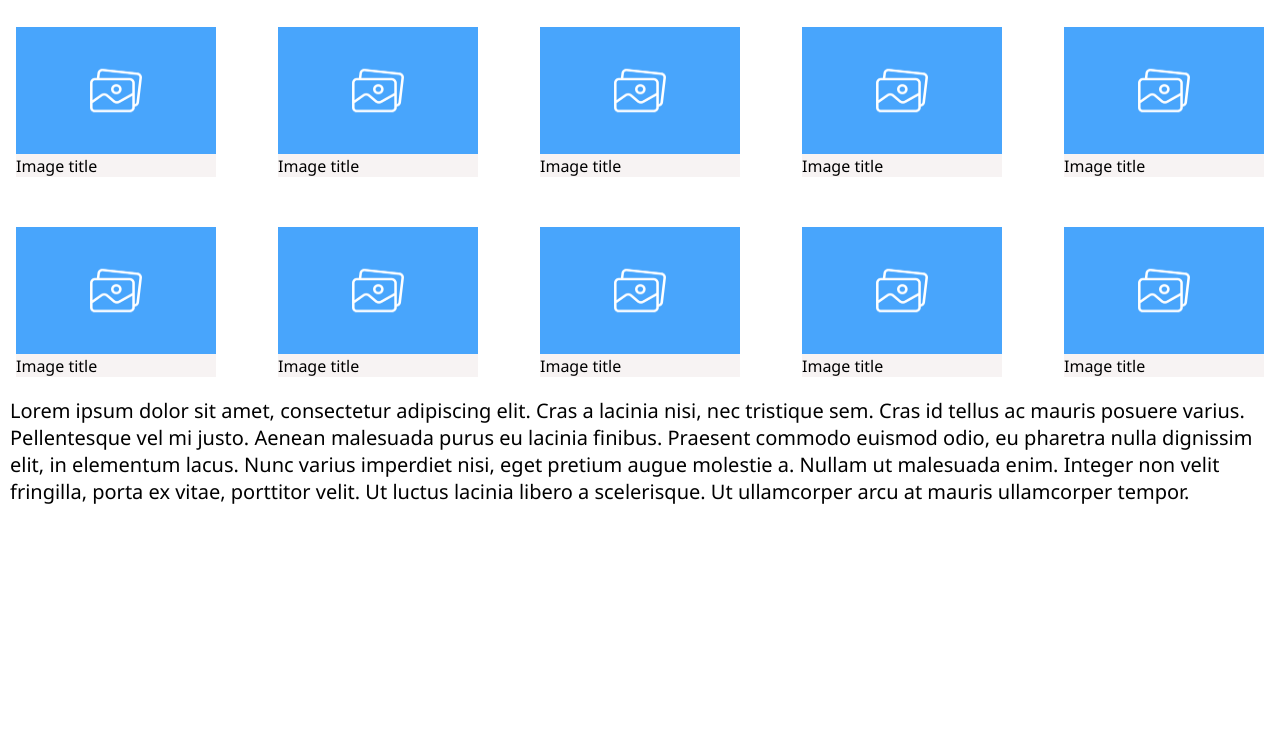
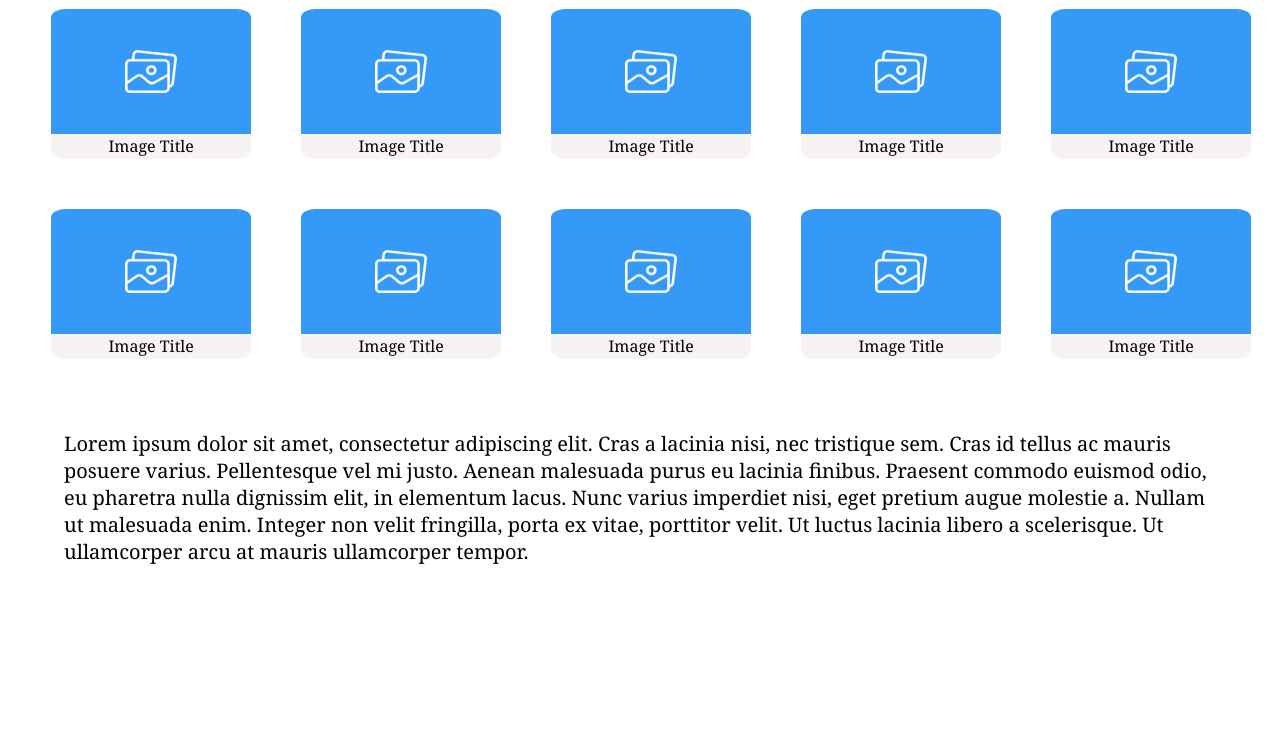
Before and after one commit to hbegic11/Gallery, a plain HTML site: page index.html in a window 1280 px wide. Shown: the part 90-820 px from the top of the page. Drawn offline with Linux system fonts and the light colour scheme.

Commit message:
Add files via upload

```diff
--- a/index.html
+++ b/index.html
@@ -21,56 +21,57 @@
 
                 <div class="content-pic">
                     <img class="content-pic-image" src="placeholder-image.png">
-                    <div>Image title</div>
+                    <div class="content-pic-desc">Image Title</div>
                 </div>
 
                 <div class="content-pic">
                     <img class="content-pic-image" src="placeholder-image.png">
-                    <div>Image title</div>
+                    <div class="content-pic-desc">Image Title</div>
                 </div>
 
                 <div class="content-pic">
                     <img class="content-pic-image" src="placeholder-image.png">
-                    <div>Image title</div>
+                    <div class="content-pic-desc">Image Title</div>
                 </div>
 
                 <div class="content-pic">
                     <img class="content-pic-image" src="placeholder-image.png">
-                    <div>Image title</div>
+                    <div class="content-pic-desc">Image Title</div>
                 </div>
 
                 <div class="content-pic">
                     <img class="content-pic-image" src="placeholder-image.png">
-                    <div>Image title</div>
+                    <div class="content-pic-desc">Image Title</div>
                 </div>
 
                 <div class="content-pic">
                     <img class="content-pic-image" src="placeholder-image.png">
-                    <div>Image title</div>
+                    <div class="content-pic-desc">Image Title</div>
                 </div>
 
                 <div class="content-pic">
                     <img class="content-pic-image" src="placeholder-image.png">
-                    <div>Image title</div>
+                    <div class="content-pic-desc">Image Title</div>
                 </div>
 
                 <div class="content-pic">
                     <img class="content-pic-image" src="placeholder-image.png">
-                    <div>Image title</div>
+                    <div class="content-pic-desc">Image Title</div>
                 </div>
 
                 <div class="content-pic">
                     <img class="content-pic-image" src="placeholder-image.png">
-                    <div>Image title</div>
+                    <div class="content-pic-desc">Image Title</div>
                 </div>
 
                 <div class="content-pic">
                     <img class="content-pic-image" src="placeholder-image.png">
-                    <div>Image title</div>
+                    <div class="content-pic-desc">Image Title</div>
                 </div>
 
             </div>
 
+            <div class="description">
                 <p>Lorem ipsum dolor sit amet, consectetur adipiscing elit.
                     Cras a lacinia nisi, nec tristique sem. Cras id tellus ac mauris posuere varius.
                     Pellentesque vel mi justo. Aenean malesuada purus eu lacinia finibus.
@@ -78,6 +79,8 @@
                     Nunc varius imperdiet nisi, eget pretium augue molestie a. Nullam ut malesuada enim.
                     Integer non velit fringilla, porta ex vitae, porttitor velit.
                     Ut luctus lacinia libero a scelerisque. Ut ullamcorper arcu at mauris ullamcorper tempor.</p>
+            </div>
+
         </div>
 
 
--- a/style.css
+++ b/style.css
@@ -3,9 +3,8 @@ html {
 }
 body {
     height: 100%;
-    padding: 10px;
     margin: 0;
-    font-family: 'Segoe UI', Tahoma, Geneva, Verdana, sans-serif;
+    font-family: Cambria, Cochin, Georgia, Times, 'Times New Roman', serif;
 }
 
 .root {
@@ -18,6 +17,7 @@ body {
     height: 10%;
     color: rgb(30, 30, 30);
     align-items: start;
+    margin-inline: 5%;
 }
 
 .content {
@@ -30,6 +30,8 @@ body {
     display: grid;
     grid-template-columns: repeat(5, 1fr);
     gap: 50px;
+    margin-inline: 4%;
+    padding-top: 1%;
 }
 
 .content-pic {
@@ -42,32 +44,49 @@ body {
     justify-content: space-between;
     font-size: 16px;
     justify-self: center;
+    text-align: center;
+    border-radius: 7%;
 }
 
 .content-pic-image {
-    width: 100%;
-    height: 85%;
-    background-color: #48a5fc;
+    width: 200px;
+    height: 125px;
+    background-color: #359af7;
+    border-top-right-radius: 7%;
+    border-top-left-radius: 7%;
+}
+
+.content-pic-desc {
+    height: 25px;
+    display: flex;
+    justify-content: center;
+    align-items: center;
 }
 
 p {
     font-size: 20px;
 }
 
+.description {
+    padding-top: 4%;
+    margin-inline: 5%;
+    max-width: auto;
+}
+
 @media screen and (max-width: 1024px) {
     .content-gallery {
     grid-template-columns: repeat(5, 1fr);
     }
-    }
+}
 
 @media screen and (max-width: 768px) {
     .content-gallery {
     grid-template-columns: repeat(3, 1fr);
     }
-    }
+}
 
 @media screen and (max-width: 414px) {
     .content-gallery {
     grid-template-columns: repeat(1, 1fr);
     }
-    }
+}
```
Lines whose indentation alone changed are shown as unchanged.
